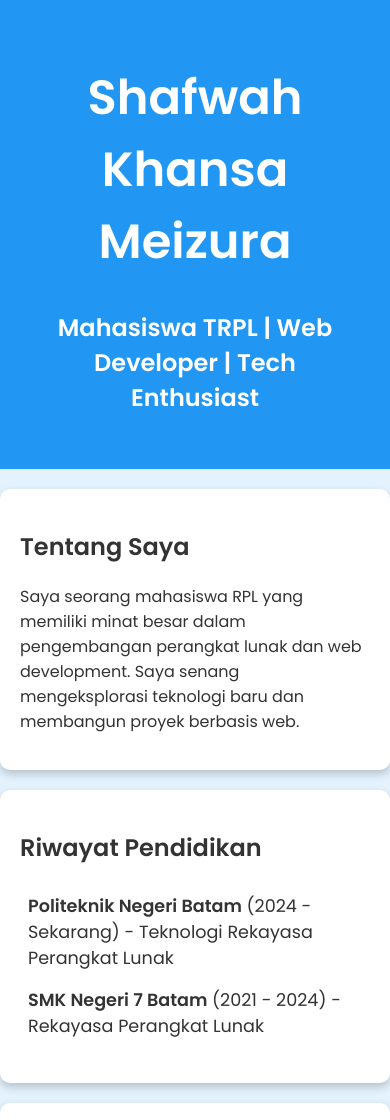
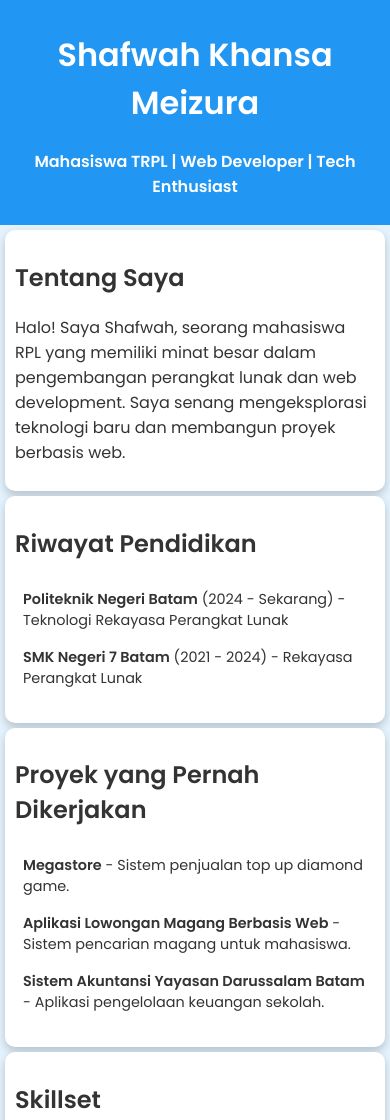
Before and after one commit to shafwah09/shafwah, a plain HTML site: page index.html in a window 390 px wide. Shown: the top 1120 px of the page. Drawn offline with Linux system fonts and the light colour scheme.

Commit message:
Update index.html

```diff
--- a/index.html
+++ b/index.html
@@ -18,7 +18,7 @@
         header {
             background-color: #2196F3;
             color: white;
-            padding: 30px;
+            padding: 20px;
             font-size: 1.5em;
             font-weight: bold;
         }
@@ -56,6 +56,40 @@
         .icon {
             margin-right: 10px;
         }
+        /* Responsiveness */
+        @media (max-width: 768px) {
+            header {
+                font-size: 1.2em;
+                padding: 15px;
+            }
+            section {
+                margin: 10px;
+                padding: 15px;
+            }
+            li {
+                font-size: 1em;
+            }
+            footer {
+                padding: 10px;
+            }
+        }
+        @media (max-width: 480px) {
+            header {
+                font-size: 1em;
+                padding: 10px;
+            }
+            section {
+                margin: 5px;
+                padding: 10px;
+            }
+            li {
+                font-size: 0.9em;
+            }
+            footer {
+                font-size: 0.9em;
+                padding: 8px;
+            }
+        }
     </style>
 </head>
 <body>
@@ -67,7 +101,7 @@
 
 <section>
     <h2>Tentang Saya</h2>
-    <p>Saya  seorang mahasiswa RPL yang memiliki minat besar dalam pengembangan perangkat lunak dan web development. Saya senang mengeksplorasi teknologi baru dan membangun proyek berbasis web.</p>
+    <p>Halo! Saya Shafwah, seorang mahasiswa RPL yang memiliki minat besar dalam pengembangan perangkat lunak dan web development. Saya senang mengeksplorasi teknologi baru dan membangun proyek berbasis web.</p>
 </section>
 
 <section>
@@ -88,7 +122,7 @@
 </section>
 
 <section>
-    <h2>Skill</h2>
+    <h2>Skillset</h2>
     <ul>
         <li><strong>Programming Languages:</strong> JavaScript, Python, PHP</li>
         <li><strong>Tools:</strong> Git, Figma, VS Code</li>
@@ -96,7 +130,7 @@
     </ul>
 </section>
 
-
+<!-- Bagian Kontak & Media Sosial Dipindahkan ke Bawah -->
 <section>
     <h2>Kontak & Media Sosial</h2>
     <ul>
```
